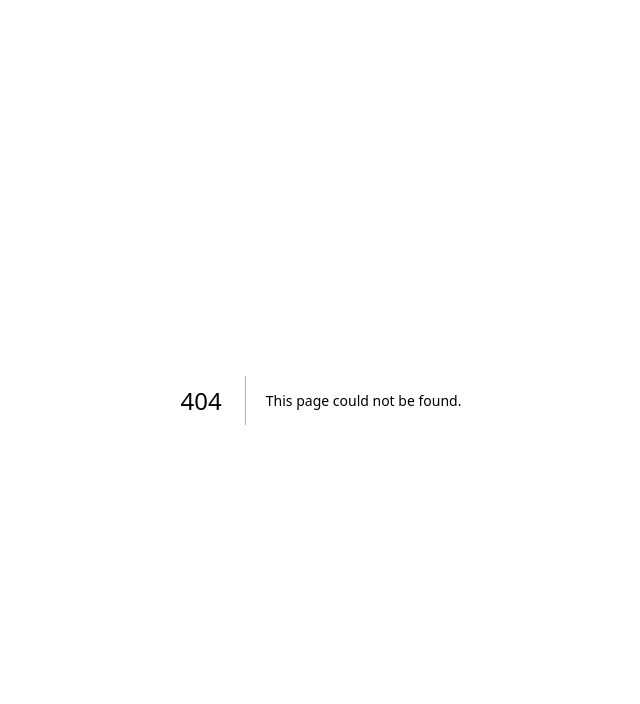
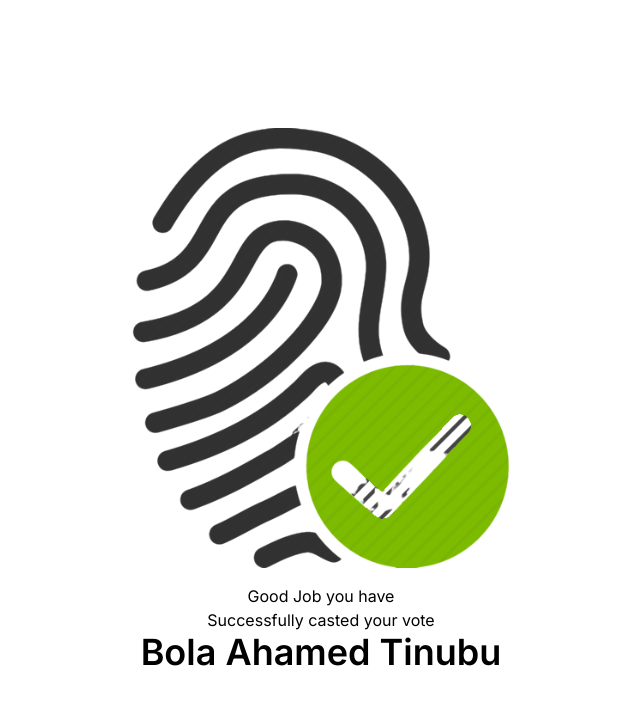
Before and after one commit to just-jinad/E-voting-system, a Next.js app: page /candidates/success in a window 1280 px wide. Before the commit this address had no page. Shown: the top 704 px of the page, without its empty margins (319-959 px from the left). Built offline with nearby package versions, Linux system fonts and the light colour scheme.

Commit message:
i made few changes

```diff
--- /dev/null
+++ b/src/app/candidates/failed/page.jsx
@@ -0,0 +1,21 @@
+import Image from 'next/image';
+import React from 'react';
+
+const Page = () => {
+  return (
+    <div className='flex items-center justify-center min-h-screen'>
+      <div className='text-center'>
+        <Image className='mx-auto' width={400} height={400} src="/icons/image 1 (1).svg" alt="Success Image" />
+        <div>
+          <p className='text-center mt-4'>
+            Vote Cancelled<br />
+            Successfully casted your vote
+          </p>
+          <p className='text-4xl font-semibold'>Bola Ahamed Tinubu</p>
+        </div>
+      </div>
+    </div>
+  );
+};
+
+export default Page;
--- a/src/app/candidates/page.jsx
+++ b/src/app/candidates/page.jsx
@@ -1,9 +1,10 @@
 "use client";
-import React, { useEffect } from 'react';
+import React, { useEffect, useReducer } from 'react';
 import Navbar from '../components/homepage/Navbar';
 import Image from 'next/image';
 import Footer from '../components/homepage/Footer';
 import axios from 'axios';
+import { useRouter } from 'next/navigation';
 
 const Page = () => {
   const url = "https://e-voting-system-server.onrender.com/api/parties/parties";
@@ -28,6 +29,11 @@ const Page = () => {
 
     fetchData();
   }, []);
+const router = useRouter()
+  const voteForCandidate =()=>{
+    router.push("/candidates/success")
+
+  }
 
   const candidatesList = [
 
@@ -57,7 +63,7 @@ const Page = () => {
           description: "Founded in 2002, APGA focuses on nationalism, decentralization of power, and restructuring the nation, especially influential in southeastern Nigeria.",
           candidate: "Peter Umeadi",
           image:"",
-          icon:""
+          icon:"/apga.png"
         },
         {
           name: "Social Democratic Party (SDP)",
@@ -159,7 +165,7 @@ const Page = () => {
                       <div className='text-start'>
                         <p className='text-xl'>{details.candidate}</p>
                         <p>{details.name}</p>
-                        <Image width={50} height={50} src="/icons/vote.svg" alt="vote icon" />
+                        <Image onClick={voteForCandidate} width={50} height={50} src="/icons/vote.svg" alt="vote icon" />
                       </div>
                     </div>
                   </div>
--- /dev/null
+++ b/src/app/candidates/success/page.jsx
@@ -0,0 +1,21 @@
+import Image from 'next/image';
+import React from 'react';
+
+const Page = () => {
+  return (
+    <div className='flex items-center justify-center min-h-screen'>
+      <div className='text-center'>
+        <Image className='mx-auto' width={400} height={400} src="/icons/image 1.svg" alt="Success Image" />
+        <div>
+          <p className='text-center mt-4'>
+            Good Job you have <br />
+            Successfully casted your vote
+          </p>
+          <p className='text-4xl font-semibold'>Bola Ahamed Tinubu</p>
+        </div>
+      </div>
+    </div>
+  );
+};
+
+export default Page;
```
Also changed, not shown: public/icons/image 1 (1).svg (added), public/icons/image 1.svg (added), src/app/candidates/suucess/page.jsx (deleted).
